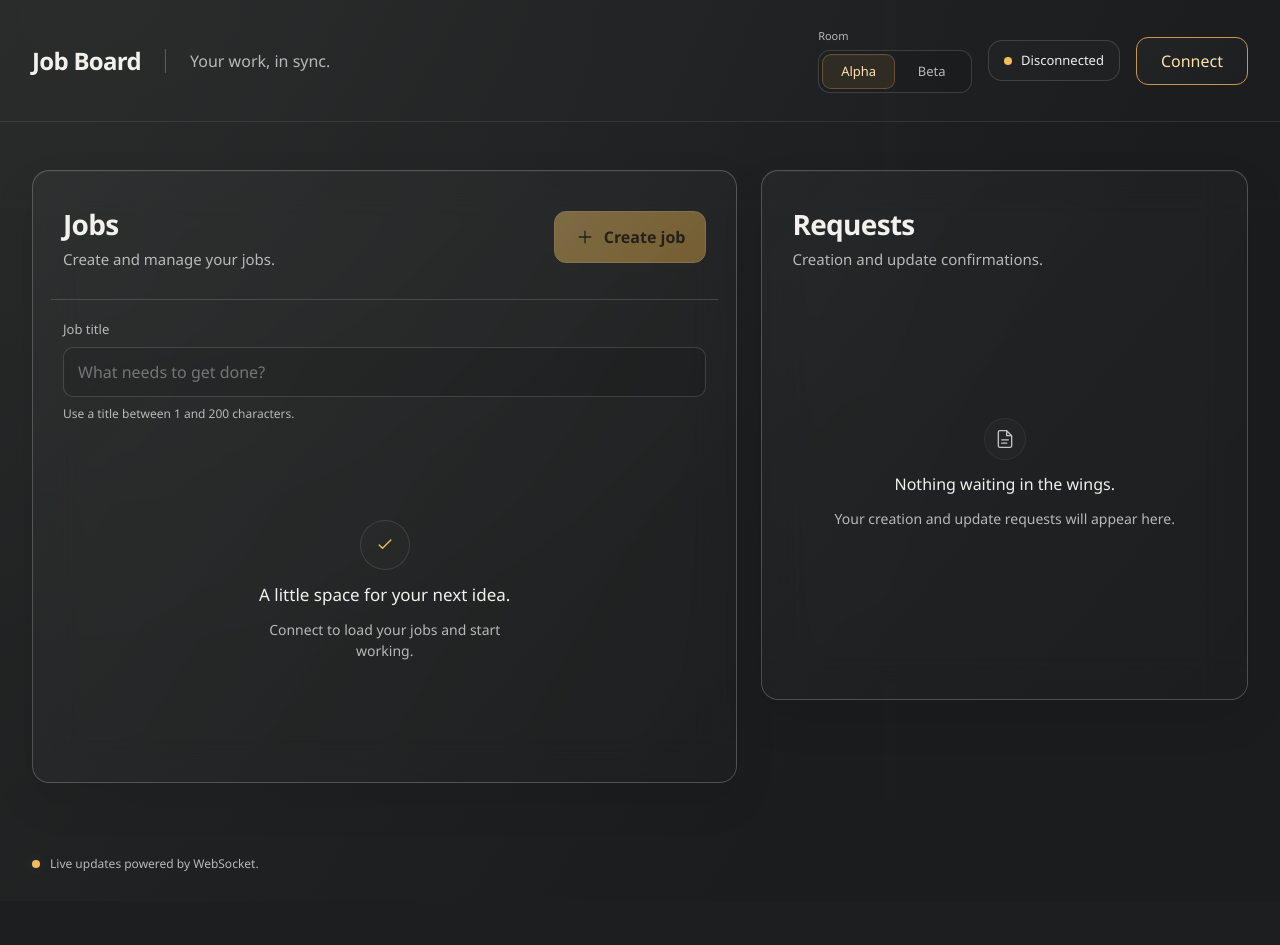
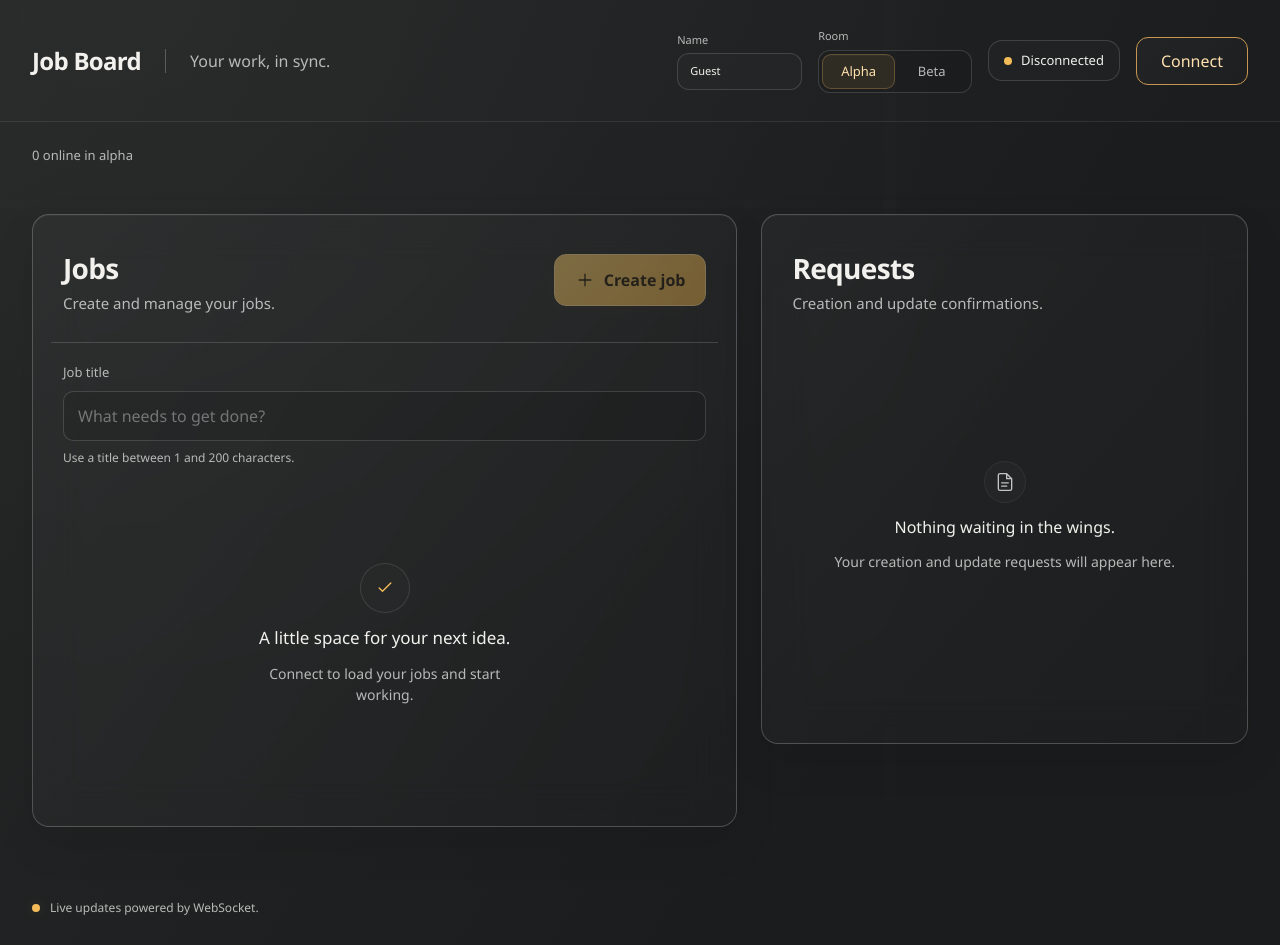
Before and after one commit to Doctor-Cyclone/websocket-task-board, a React (Vite) app: page / in a window 1280 px wide. Before the commit the page ends 901 px from the top, so only its background shows below. Built offline with nearby package versions, Linux system fonts and the light colour scheme.

Commit message:
feat: show online participants in each room

```diff
--- a/shared/protocol/events.ts
+++ b/shared/protocol/events.ts
@@ -68,7 +68,15 @@ export const requestErrorEventSchema = z.object({
   }),
 });
 
+export const participantSchema = z.object({ clientId: z.string(), name: z.string() });
+export type Participant = z.infer<typeof participantSchema>;
+export const roomParticipantsEventSchema = z.object({
+  type: z.literal('room:participants'),
+  payload: z.array(participantSchema),
+});
+
 export const serverEventSchema = z.discriminatedUnion('type', [
+  roomParticipantsEventSchema,
   jobCreatedEventSchema,
   jobsSyncEventSchema,
   jobUpdatedEventSchema,
--- a/shared/protocol/index.ts
+++ b/shared/protocol/index.ts
@@ -1,4 +1,6 @@
 export {
+  participantSchema,
+  roomParticipantsEventSchema,
   requestErrorEventSchema,
   jobCreateEventSchema,
   jobCreatedEventSchema,
@@ -12,6 +14,7 @@ export {
   jobDeletedEventSchema,
 } from './events.js';
 export type {
+  Participant,
   RequestErrorEvent,
   JobCreateEvent,
   JobCreatedEvent,
--- a/src/pages/board/model/useJobs.ts
+++ b/src/pages/board/model/useJobs.ts
@@ -1,10 +1,12 @@
 import { useWebSocket } from '@/src/shared/connection/useWebSocket';
-import { type Job, type JobEvent, serverEventSchema } from '@/shared/protocol';
+import { type Job, type JobEvent, type Participant, serverEventSchema } from '@/shared/protocol';
 import { useRef, useState } from 'react';
 import { useRequests } from './useRequests';
 import type { Room } from '@/shared/rooms';
 
-export const useJobs = (room: Room) => {
+export const useJobs = (room: Room, name = 'Guest') => {
+  const [clientId] = useState(() => crypto.randomUUID());
+  const [participants, setParticipants] = useState<Participant[]>([]);
   const activeRoomRef = useRef(room);
   const jobsCacheRef = useRef<Map<Room, Job[]>>(new Map());
 
@@ -19,6 +21,7 @@ export const useJobs = (room: Room) => {
 
     if (activeRoomRef.current !== roomName) {
       requestTracker.reset();
+      setParticipants([]);
       setJobs(jobsCacheRef.current.get(roomName) ?? []);
       activeRoomRef.current = roomName;
     }
@@ -57,6 +60,9 @@ export const useJobs = (room: Room) => {
     const serverJob = result.data;
 
     switch (serverJob.type) {
+      case 'room:participants':
+        setParticipants(serverJob.payload);
+        break;
       case 'request:error':
         requestTracker.fail(serverJob.payload.requestId, serverJob.payload.message);
         const currentJob = serverJob.payload.currentJob;
@@ -101,6 +107,8 @@ export const useJobs = (room: Room) => {
 
   const url = new URL('ws://localhost:3001');
   url.searchParams.set('room', room);
+  url.searchParams.set('name', name.trim() || 'Guest');
+  url.searchParams.set('clientId', clientId);
 
   const connection = useWebSocket(url.toString(), handleMessage);
 
@@ -109,6 +117,7 @@ export const useJobs = (room: Room) => {
   };
 
   const disconnect = () => {
+    setParticipants([]);
     requestTracker.cancelPending();
     connection.disconnect();
   };
@@ -142,6 +151,8 @@ export const useJobs = (room: Room) => {
   return {
     connectionStatus: connection.connectionStatus,
     jobs,
+    participants,
+    clientId,
     requests: requestTracker.requests,
     connect,
     disconnect,
--- a/src/pages/board/ui/BoardHeader.module.scss
+++ b/src/pages/board/ui/BoardHeader.module.scss
@@ -145,3 +145,17 @@
     gap: 8px;
   }
 }
+.name {
+  display: grid;
+  gap: 5px;
+  font-size: 11px;
+  color: var(--text-muted);
+  input {
+    width: 125px;
+    padding: 9px 12px;
+    border: 1px solid #ffffff25;
+    border-radius: 12px;
+    background: #ffffff04;
+    color: #f2f1ed;
+  }
+}
--- a/src/pages/board/ui/BoardHeader.tsx
+++ b/src/pages/board/ui/BoardHeader.tsx
@@ -5,12 +5,22 @@ import { ROOM, ROOM_LABEL, type Room } from '@/shared/rooms';
 type Props = {
   status: ConnectionStatus;
   room: Room;
+  name: string;
+  onNameChange: (name: string) => void;
   onRoomChange: (room: Room) => void;
   onConnect: () => void;
   onDisconnect: () => void;
 };
 
-export function BoardHeader({ status, room, onRoomChange, onConnect, onDisconnect }: Props) {
+export function BoardHeader({
+  status,
+  room,
+  name,
+  onNameChange,
+  onRoomChange,
+  onConnect,
+  onDisconnect,
+}: Props) {
   const connected = status === CONNECTION_STATUS.CONNECTED;
   const active =
     connected ||
@@ -28,6 +38,15 @@ export function BoardHeader({ status, room, onRoomChange, onConnect, onDisconnec
         <span>Your work, in sync.</span>
       </div>
       <div className={styles.controls}>
+        <label className={styles.name}>
+          Name
+          <input
+            value={name}
+            maxLength={40}
+            disabled={active || closing}
+            onChange={(event) => onNameChange(event.target.value)}
+          />
+        </label>
         <fieldset className={styles.room} disabled={active || closing}>
           <legend>Room</legend>
           <div
--- a/src/pages/board/ui/BoardPage.module.scss
+++ b/src/pages/board/ui/BoardPage.module.scss
@@ -58,3 +58,18 @@
     padding: 24px 16px;
   }
 }
+.participants {
+  width: min(1440px, 100%);
+  margin: 24px auto 0;
+  padding: 0 32px;
+  display: flex;
+  flex-wrap: wrap;
+  gap: 12px;
+  color: var(--text-muted);
+  font-size: 13px;
+  span:not(:first-child) {
+    padding: 2px 10px;
+    border: 1px solid #ffffff20;
+    border-radius: 20px;
+  }
+}
--- a/src/pages/board/ui/BoardPage.tsx
+++ b/src/pages/board/ui/BoardPage.tsx
@@ -9,8 +9,19 @@ import { DEFAULT_ROOM, type Room } from '@/shared/rooms';
 
 export default function BoardPage() {
   const [room, setRoom] = useState<Room>(DEFAULT_ROOM);
-  const { connectionStatus, jobs, requests, connect, send, disconnect, retry, changeRoom } =
-    useJobs(room);
+  const [name, setName] = useState('Guest');
+  const {
+    connectionStatus,
+    jobs,
+    participants,
+    clientId,
+    requests,
+    connect,
+    send,
+    disconnect,
+    retry,
+    changeRoom,
+  } = useJobs(room, name);
   const connected = connectionStatus === CONNECTION_STATUS.CONNECTED;
 
   return (
@@ -18,12 +29,26 @@ export default function BoardPage() {
       <BoardHeader
         status={connectionStatus}
         room={room}
+        name={name}
+        onNameChange={setName}
         onRoomChange={(nextRoom) => {
           if (changeRoom(nextRoom)) setRoom(nextRoom);
         }}
         onConnect={connect}
         onDisconnect={disconnect}
       />
+      <div className={styles.participants}>
+        <span>
+          {connected ? participants.length : 0} online in {room}
+        </span>
+        {connected &&
+          participants.map((participant) => (
+            <span key={participant.clientId}>
+              {participant.name}
+              {participant.clientId === clientId ? ' (you)' : ''}
+            </span>
+          ))}
+      </div>
       <main className={styles.content}>
         <JobsPanel
           jobs={jobs}
```
Also changed, not shown: 2 other files (tests, documents, lock files or other folders).
